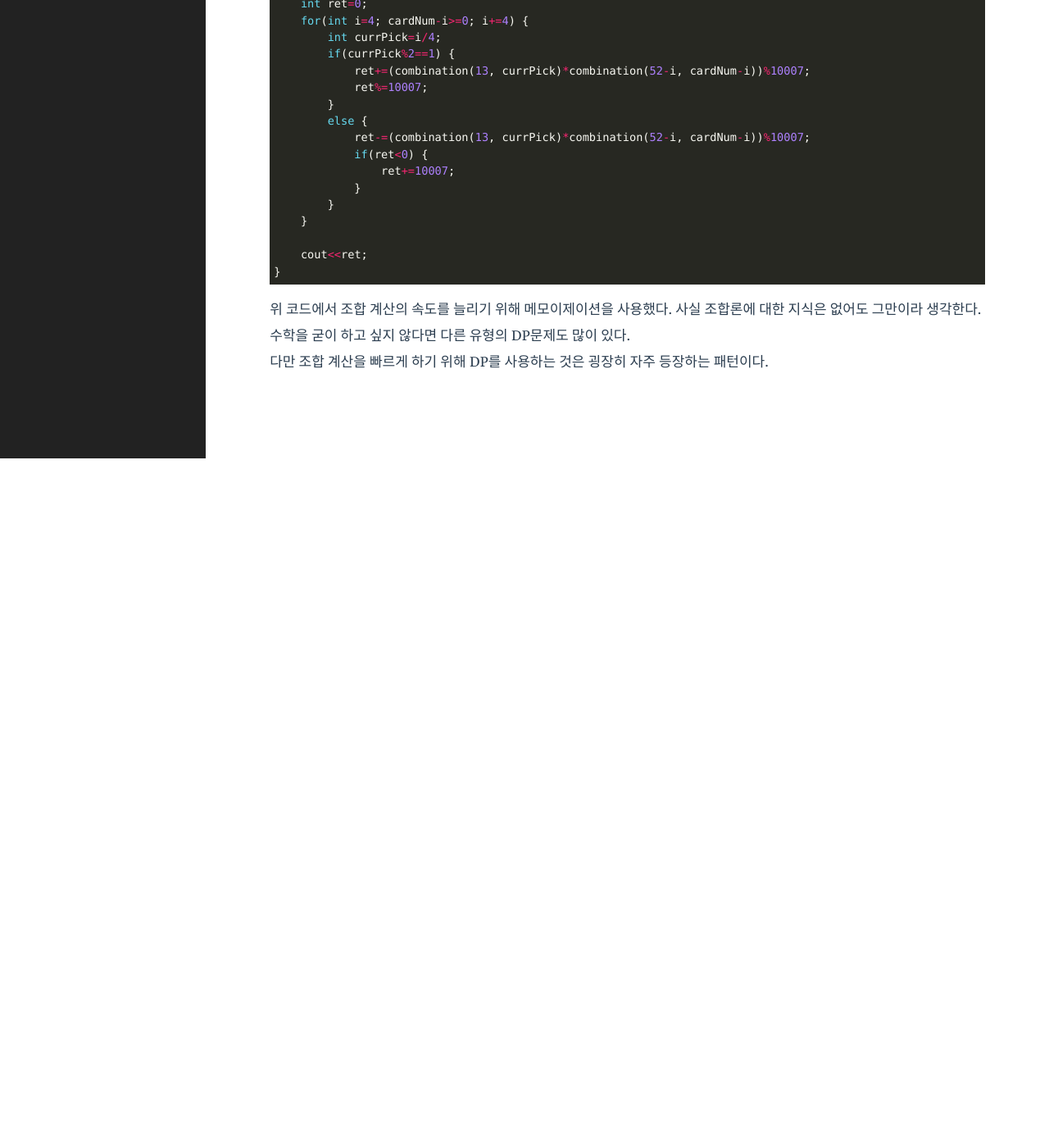
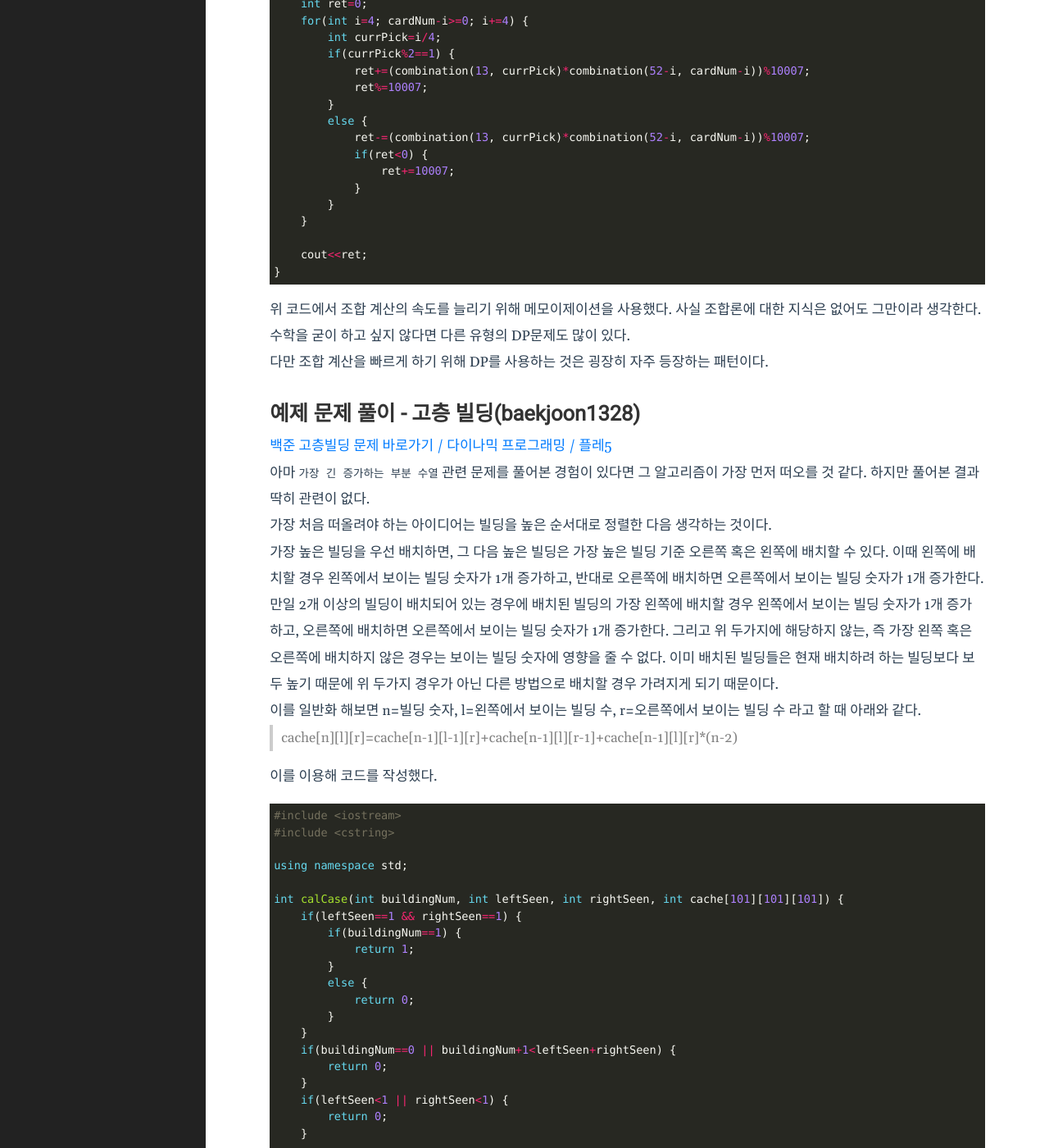
Before and after one commit to RaccHoon/RaccHoon.github.io, a Jekyll site: the page built from _posts/Algorithm/2023-04-14-다이나믹 프로그래밍.md, in a window 1280 px wide and 1400 px high, scrolled down 6170 px. Shown: the whole window at 82% size. Built offline with Jekyll 4.4.1, drawn with Linux system fonts in a browser that asks for light colours; before the commit the page ends 6729 px from its top, so only the background shows below that; some of the changed text lies outside the part shown.

Commit message:
patch(다이나믹 프로그래밍):DP 내용 추가

````diff
--- a/_posts/Algorithm/2023-04-14-다이나믹 프로그래밍.md
+++ b/_posts/Algorithm/2023-04-14-다이나믹 프로그래밍.md
@@ -279,3 +279,64 @@ int main() {
 ```
 위 코드에서 조합 계산의 속도를 늘리기 위해 메모이제이션을 사용했다. 사실 조합론에 대한 지식은 없어도 그만이라 생각한다. 수학을 굳이 하고 싶지 않다면 다른 유형의 DP문제도 많이 있다.
 다만 조합 계산을 빠르게 하기 위해 DP를 사용하는 것은 굉장히 자주 등장하는 패턴이다.
+
+## 예제 문제 풀이 - 고층 빌딩(baekjoon1328)
+[백준 고층빌딩 문제 바로가기 / 다이나믹 프로그래밍 / 플레5](https://www.acmicpc.net/problem/1328)
+
+아마 `가장 긴 증가하는 부분 수열` 관련 문제를 풀어본 경험이 있다면 그 알고리즘이 가장 먼저 떠오를 것 같다. 하지만 풀어본 결과 딱히 관련이 없다.
+가장 처음 떠올려야 하는 아이디어는 빌딩을 높은 순서대로 정렬한 다음 생각하는 것이다.
+가장 높은 빌딩을 우선 배치하면, 그 다음 높은 빌딩은 가장 높은 빌딩 기준 오른쪽 혹은 왼쪽에 배치할 수 있다. 이때 왼쪽에 배치할 경우 왼쪽에서 보이는 빌딩 숫자가 1개 증가하고, 반대로 오른쪽에 배치하면 오른쪽에서 보이는 빌딩 숫자가 1개 증가한다.
+만일 2개 이상의 빌딩이 배치되어 있는 경우에 배치된 빌딩의 가장 왼쪽에 배치할 경우 왼쪽에서 보이는 빌딩 숫자가 1개 증가하고, 오른쪽에 배치하면 오른쪽에서 보이는 빌딩 숫자가 1개 증가한다. 그리고 위 두가지에 해당하지 않는, 즉 가장 왼쪽 혹은 오른쪽에 배치하지 않은 경우는 보이는 빌딩 숫자에 영향을 줄 수 없다. 이미 배치된 빌딩들은 현재 배치하려 하는 빌딩보다 보두 높기 때문에 위 두가지 경우가 아닌 다른 방법으로 배치할 경우 가려지게 되기 때문이다.
+이를 일반화 해보면 n=빌딩 숫자, l=왼쪽에서 보이는 빌딩 수, r=오른쪽에서 보이는 빌딩 수 라고 할 때 아래와 같다.
+> cache[n][l][r]=cache[n-1][l-1][r]+cache[n-1][l][r-1]+cache[n-1][l][r]*(n-2)
+
+이를 이용해 코드를 작성했다.
+``` c++
+#include <iostream>
+#include <cstring>
+
+using namespace std;
+
+int calCase(int buildingNum, int leftSeen, int rightSeen, int cache[101][101][101]) {
+    if(leftSeen==1 && rightSeen==1) {
+        if(buildingNum==1) {
+            return 1;
+        }
+        else {
+            return 0;
+        }
+    }
+    if(buildingNum==0 || buildingNum+1<leftSeen+rightSeen) {
+        return 0;
+    }
+    if(leftSeen<1 || rightSeen<1) {
+        return 0;
+    }
+
+    int& ret=cache[buildingNum][leftSeen][rightSeen];
+    if(ret!=-1) return ret;
+
+    ret=0;
+
+
+    ret=(ret+(long long)calCase(buildingNum-1, leftSeen-1, rightSeen, cache))%1000000007;
+    ret=(ret+(long long)calCase(buildingNum-1, leftSeen, rightSeen-1, cache))%1000000007;
+    ret=(ret+(long long)calCase(buildingNum-1, leftSeen, rightSeen, cache)*(buildingNum-2))%1000000007;
+
+    return ret;
+}
+
+int main() {
+    int buildingNum, leftSeen, rightSeen;
+    cin>>buildingNum>>leftSeen>>rightSeen;
+
+    int cache[101][101][101];
+    memset(cache, -1, sizeof(cache));
+
+    cout<<calCase(buildingNum, leftSeen, rightSeen, cache);
+}
+```
+
+기저사례는 왼쪽에서 보이는 빌딩 수, 오른쪽에서 보이는 빌딩 수, 현재 빌딩 수가 모두 1인 경우다. 또한 발생해서는 안되는 예외 케이스들도 기저사례와 함께 처리했다.
+
+다이나믹 프로그래밍은 중복되는 부분을 메모이제이션으로 상수시간에 처리해 속도 향상 효과를 보는 것에 목적이 있다. 강력하고 매력적인, 내가 제일 좋아하는 알고리즘이다.
````
Also changed, not shown: _posts/일상/2023-04-19-최근에 하는 생각.md (added, +8 -0 lines).
